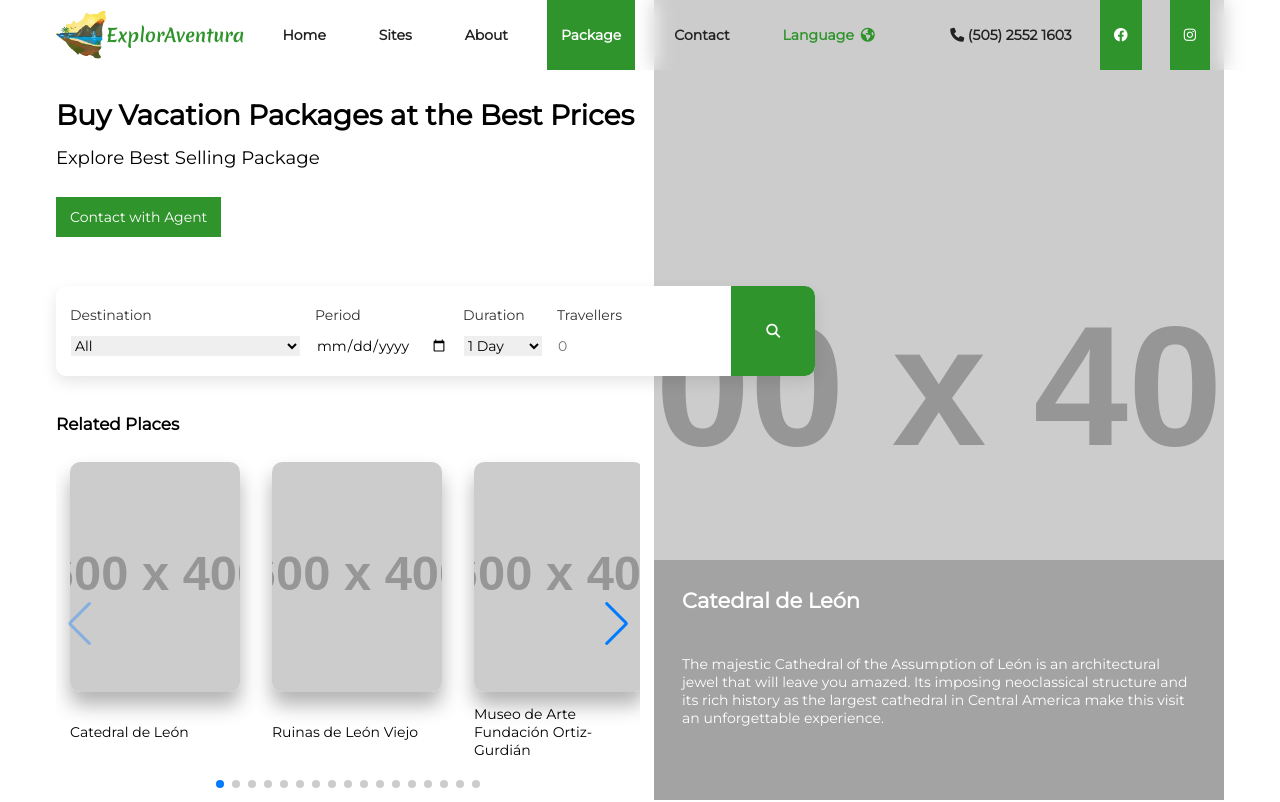
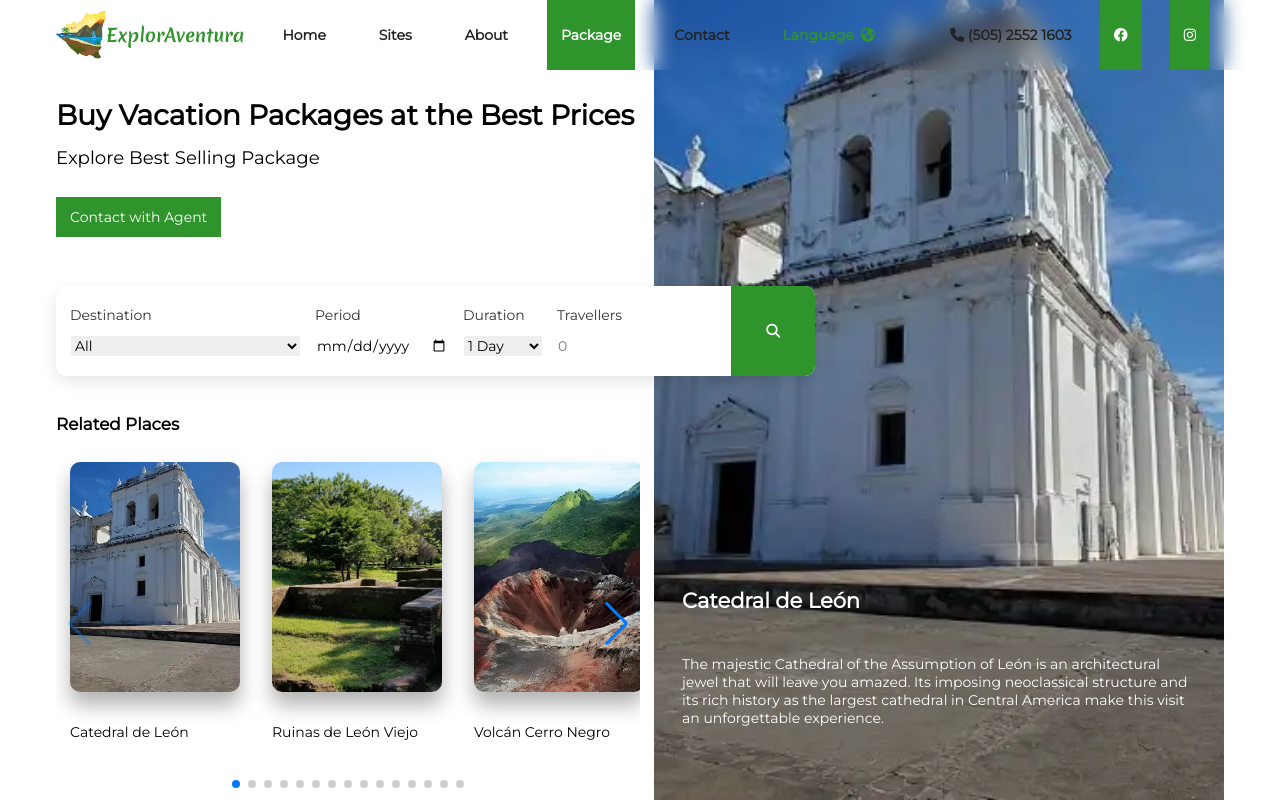
Before and after one commit to REGXI/ExplorAventura, a React (Vite) app: page /package in a window 1280 px wide. Shown: the top 802 px of the page. Built offline with nearby package versions, Linux system fonts and the light colour scheme.

Commit message:
fix: render new places

```diff
--- a/src/data/places.js
+++ b/src/data/places.js
@@ -1,77 +1,94 @@
 import granada_isletas_granada from '../assets/images/granada_isletas_granada.webp'
 import granada_parque_central from '../assets/images/granada_parque_central.webp'
 import granada_mirador_merced from '../assets/images/granada_mirador_merced.webp'
-import granada_fortaleza_polvora from '../assets/images/granada_fortaleza_polvora.webp'
+// import granada_fortaleza_polvora from '../assets/images/granada_fortaleza_polvora.webp'
 
-import rivas_isla_de_ometepe from '../assets/images/rivas_isla_de_ometepe.webp'
-import rivas_playa_gigante from '../assets/images/rivas_playa_gigante.webp'
-import rivas_san_juan_del_sur from '../assets/images/rivas_san_juan_del_sur.webp'
-import rivas_reserva_indio_maiz from '../assets/images/rivas_reserva_indio_maiz.webp'
-import rivas_los_guatuzos from '../assets/images/rivas_los_guatuzo.webp'
+import leon_catedral from '../assets/images/catedral_de_leon.webp'
+import leon_ruinas_leon_viejo from '../assets/images/ruinas_leon_viejo.webp'
+import leon_cerronegro from '../assets/images/volcan_cerronegro.webp'
+import leon_peñitas from '../assets/images/las_peñitas.jpg'
+
+import managua_puerto_allende from '../assets/images/puerto_allende.webp'
+
+import masaya_volcan_masaya from '../assets/images/volcan_masaya.webp'
+import masaya_volcan_masaya2 from '../assets/images/volcan_masaya2.webp'
+
+import matagalpa from '../assets/images/matagalpa.webp'
+
+import estieli_fabrica_tabaco from '../assets/images/fabrica_tabaco.webp'
+
+import cayo_perlas from '../assets/images/cayo_perla.webp'
+import cayo_perlas2 from '../assets/images/cayo_perla2.webp'
+
+import chinandega_fabrica_flor_de_caña from '../assets/images/tour-flor-de-Caña.webp'
+
+import corn_island from '../assets/images/cornisland.webp'
+import corn_island2 from '../assets/images/cornisland2.webp'
+
+import rivas_isla_de_ometepe from '../assets/images/isla_ometepe.webp'
+// import rivas_playa_gigante from '../assets/images/rivas_playa_gigante.webp'
+import rivas_san_juan_del_sur from '../assets/images/san_juan_delsur.webp'
+// import rivas_reserva_indio_maiz from '../assets/images/rivas_reserva_indio_maiz.webp'
+// import rivas_los_guatuzos from '../assets/images/rivas_los_guatuzo.webp'
 
 export const places = [
   {
-    destination: 'leon',
+    destination: 'Leon',
     places: [
       {
         name: 'Catedral de León',
-        image: 'https://placehold.co/600x400.png',
+        image: leon_catedral,
         description: 'Catedral de León'
       },
       {
         name: 'Ruinas de León Viejo',
-        image: 'https://placehold.co/600x400.png',
+        image: leon_ruinas_leon_viejo,
         description: 'Ruinas de León Viejo'
       },
-      {
-        name: 'Museo de Arte Fundación Ortiz-Gurdián',
-        image: 'https://placehold.co/600x400.png',
-        description: 'Museo de Arte Fundación Ortiz-Gurdián'
-      },
-      {
-        name: 'Parque Central de León',
-        image: 'https://placehold.co/600x400.png',
-        description: 'Parque Central de León'
-      },
+      // {
+      //   name: 'Parque Central de León',
+      //   image: 'https://placehold.co/600x400.png',
+      //   description: 'Parque Central de León'
+      // },
       {
         name: 'Volcán Cerro Negro',
-        image: 'https://placehold.co/600x400.png',
+        image: leon_cerronegro,
         description: 'Volcán Cerro Negro'
       },
       {
         name: 'Playa Las Peñitas',
-        image: 'https://placehold.co/600x400.png',
+        image: leon_peñitas,
         description: 'Playa Las Peñitas'
       }
     ]
   },
   {
-    destination: 'managua',
+    destination: 'Managua',
     places: [
       {
         name: 'Puerto Salvador Allende',
-        image: 'https://placehold.co/600x400.png',
+        image: managua_puerto_allende,
         description: 'Puerto Salvador Allende'
-      },
-      {
-        name: 'Mercado Roberto Huembes',
-        image: 'https://placehold.co/600x400.png',
-        description: 'Mercado Roberto Huembes'
-      },
-      {
-        name: 'Puerto de Asese',
-        image: 'https://placehold.co/600x400.png',
-        description: 'Puerto de Asese'
-      },
-      {
-        name: 'Galería-Café Sébaco',
-        image: 'https://placehold.co/600x400.png',
-        description: 'Galería-Café Sébaco'
       }
+      // {
+      //   name: 'Mercado Roberto Huembes',
+      //   image: 'https://placehold.co/600x400.png',
+      //   description: 'Mercado Roberto Huembes'
+      // },
+      // {
+      //   name: 'Puerto de Asese',
+      //   image: 'https://placehold.co/600x400.png',
+      //   description: 'Puerto de Asese'
+      // },
+      // {
+      //   name: 'Galería-Café Sébaco',
+      //   image: 'https://placehold.co/600x400.png',
+      //   description: 'Galería-Café Sébaco'
+      // }
     ]
   },
   {
-    destination: 'granada',
+    destination: 'Granada',
     places: [
       {
         name: 'Isletas de Granada',
@@ -82,46 +99,116 @@ export const places = [
         name: 'Parque Central de Granada',
         image: granada_parque_central,
         description: 'Parque Central de Granada'
-      },
-      {
-        name: 'Mirador de La Merced',
-        image: granada_mirador_merced,
-        description: 'Mirador de La Merced'
-      },
-      {
-        name: 'Fortaleza La Pólvora',
-        image: granada_fortaleza_polvora,
-        description: 'Fortaleza La Pólvora'
       }
+      // {
+      //   name: 'Mirador de La Merced',
+      //   image: granada_mirador_merced,
+      //   description: 'Mirador de La Merced'
+      // }
+      // {
+      //   name: 'Fortaleza La Pólvora',
+      //   image: granada_fortaleza_polvora,
+      //   description: 'Fortaleza La Pólvora'
+      // }
     ]
   },
   {
-    destination: 'rivas',
+    destination: 'Rivas / Isla de Ometepe',
     places: [
       {
         name: 'Isla de Ometepe',
         image: rivas_isla_de_ometepe,
         description: 'Isla de Ometepe'
-      },
-      {
-        name: 'Playa Gigante',
-        image: rivas_playa_gigante,
-        description: 'Playa Gigante'
-      },
+      }
+      // {
+      //   name: 'Reserva Biológica Indio-Maíz',
+      //   image: rivas_reserva_indio_maiz,
+      //   description: 'Reserva Biológica Indio-Maíz'
+      // },
+    ]
+  },
+  {
+    destination: 'San Juan del Sur / Playas',
+    places: [
       {
         name: 'San Juan del Sur',
         image: rivas_san_juan_del_sur,
         description: 'San Juan del Sur'
+      }
+    ]
+  },
+  {
+    destination: 'Masaya / Volcan Masaya',
+    places: [
+      {
+        name: 'Volcán Masaya',
+        image: masaya_volcan_masaya,
+        description: 'Volcán Masaya'
       },
       {
-        name: 'Reserva Biológica Indio-Maíz',
-        image: rivas_reserva_indio_maiz,
-        description: 'Reserva Biológica Indio-Maíz'
+        name: 'Volcán Masaya',
+        image: masaya_volcan_masaya2,
+        description: 'Volcán Masaya'
+      }
+    ]
+  },
+  {
+    destination: 'Matagalpa',
+    places: [
+      {
+        name: 'Matagalpa',
+        image: matagalpa,
+        description: 'Matagalpa'
+      }
+    ]
+  },
+  {
+    destination: 'Esteli / Fabricas de Tabaco',
+    places: [
+      {
+        name: 'Esteli',
+        image: estieli_fabrica_tabaco,
+        description: 'Esteli'
+      }
+    ]
+  },
+  {
+    destination: 'Laguna de Perlas / Cayos Perlas',
+    places: [
+      {
+        name: 'Laguna de Perlas',
+        image: cayo_perlas2,
+        description: 'Laguna de Perlas'
+      }
+      // {
+      //   name: 'Laguna de Perlas',
+      //   image: cayo_perlas,
+      //   description: 'Laguna de Perlas'
+      // }
+    ]
+  },
+  {
+    destination: 'Chinandega / Fabrica Ron Flor de Caña',
+    places: [
+      {
+        name: 'Fabrica Ron Flor de Caña',
+        image: chinandega_fabrica_flor_de_caña,
+        description: 'Chinandega'
+      }
+    ]
+  },
+  {
+    destination: 'Corn Island / Little Corn Island',
+    places: [
+      {
+        name: 'Corn Island',
+        image: corn_island,
+        description: 'Corn Island'
       },
       {
-        name: 'Reserva Natural Los Guatuzos',
-        image: rivas_los_guatuzos,
-        description: 'Reserva Natural Los Guatuzos'
+        name: 'Corn Island',
+        image: corn_island2,
+        description: 'Corn Island'
       }
     ]
   }
```
